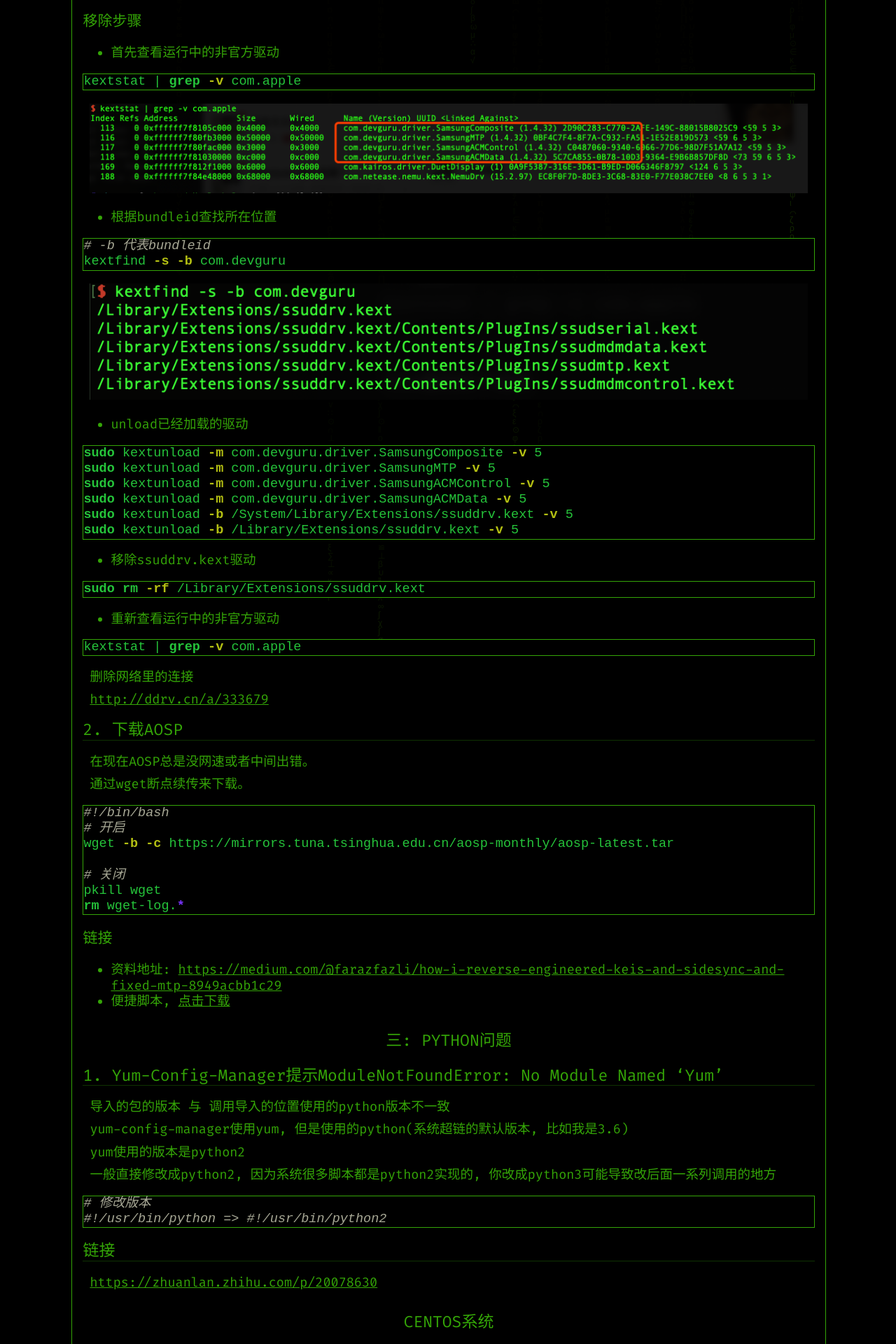
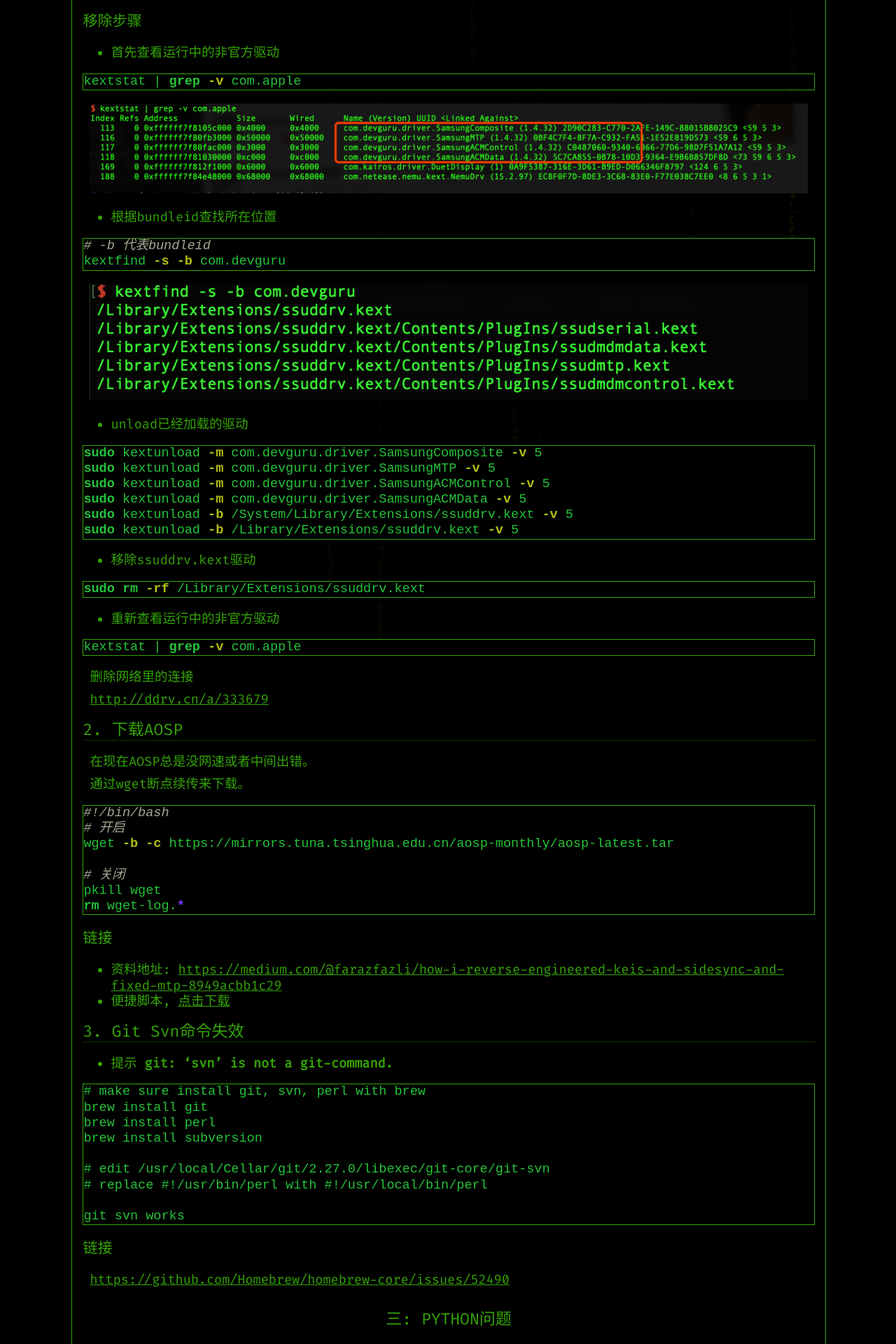
Before and after one commit to zhusonger/www.lasong.com.cn, a Jekyll site: the page built from _posts/Mac/2020-02-20-question.md, in a window 1280 px wide. Shown: the part 1754-3674 px from the top of the page at 70% size. Built offline with Jekyll 4.4.1, drawn with Linux system fonts in a browser that asks for light colours; some of the changed text lies outside the part shown.

````diff
--- a/_posts/Mac/2020-02-20-question.md
+++ b/_posts/Mac/2020-02-20-question.md
@@ -143,6 +143,28 @@ rm wget-log.*
 * 资料地址: <https://medium.com/@farazfazli/how-i-reverse-engineered-keis-and-sidesync-and-fixed-mtp-8949acbb1c29>
 * 便捷脚本, [点击下载]({{site.assets_path}}/file/unload.sh)
 
+
+## 3. git svn命令失效
+
+* 提示 __git: 'svn' is not a git-command.__
+
+```
+# make sure install git, svn, perl with brew
+brew install git
+brew install perl
+brew install subversion
+
+# edit /usr/local/Cellar/git/2.27.0/libexec/git-core/git-svn
+# replace #!/usr/bin/perl with #!/usr/local/bin/perl
+
+git svn works
+```
+
+### 链接
+
+<https://github.com/Homebrew/homebrew-core/issues/52490>
+
+
 # 三: Python问题
 
 ## 1. yum-config-manager提示ModuleNotFoundError: No module named 'yum'
````
Also changed, not shown: other parts of _posts/Mac/2020-02-20-question.md (+2 -2 lines), _posts/Mac/2020-08-10-svn-git.md (added, +127 -0 lines).
